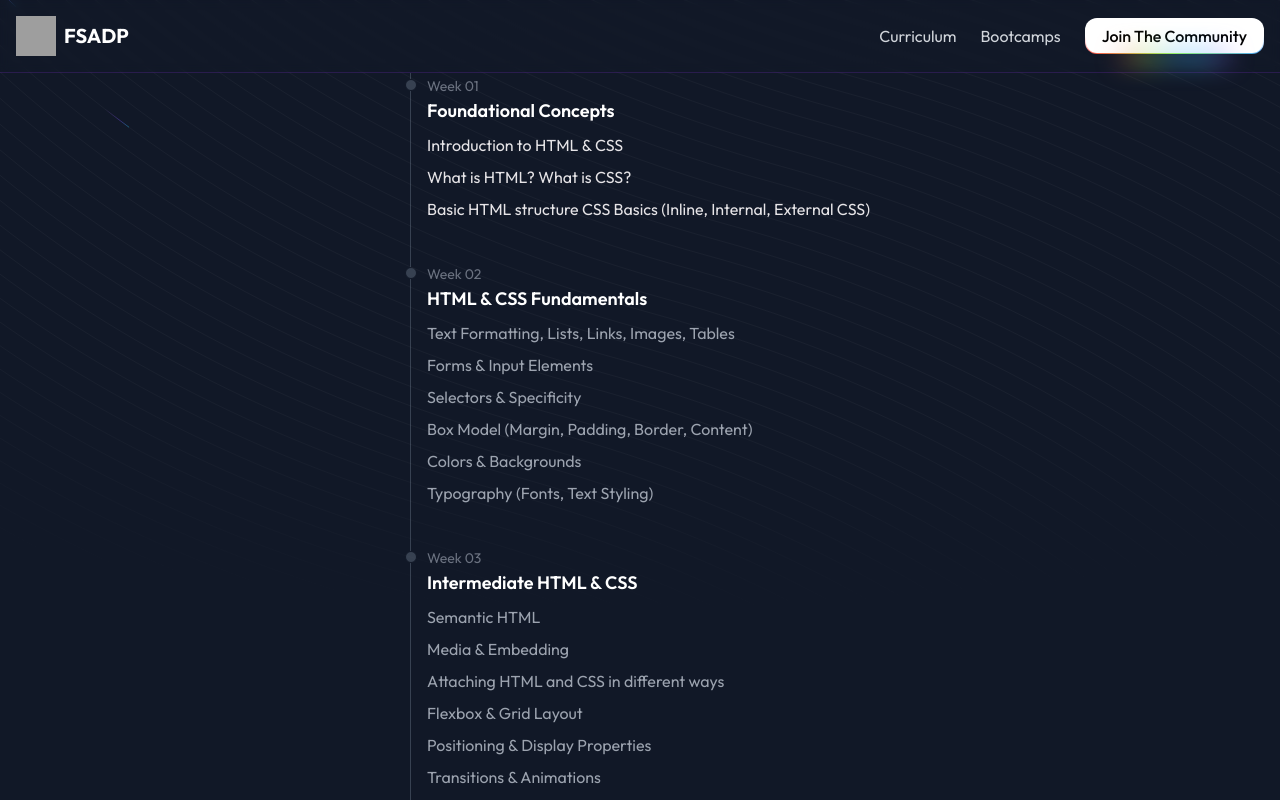
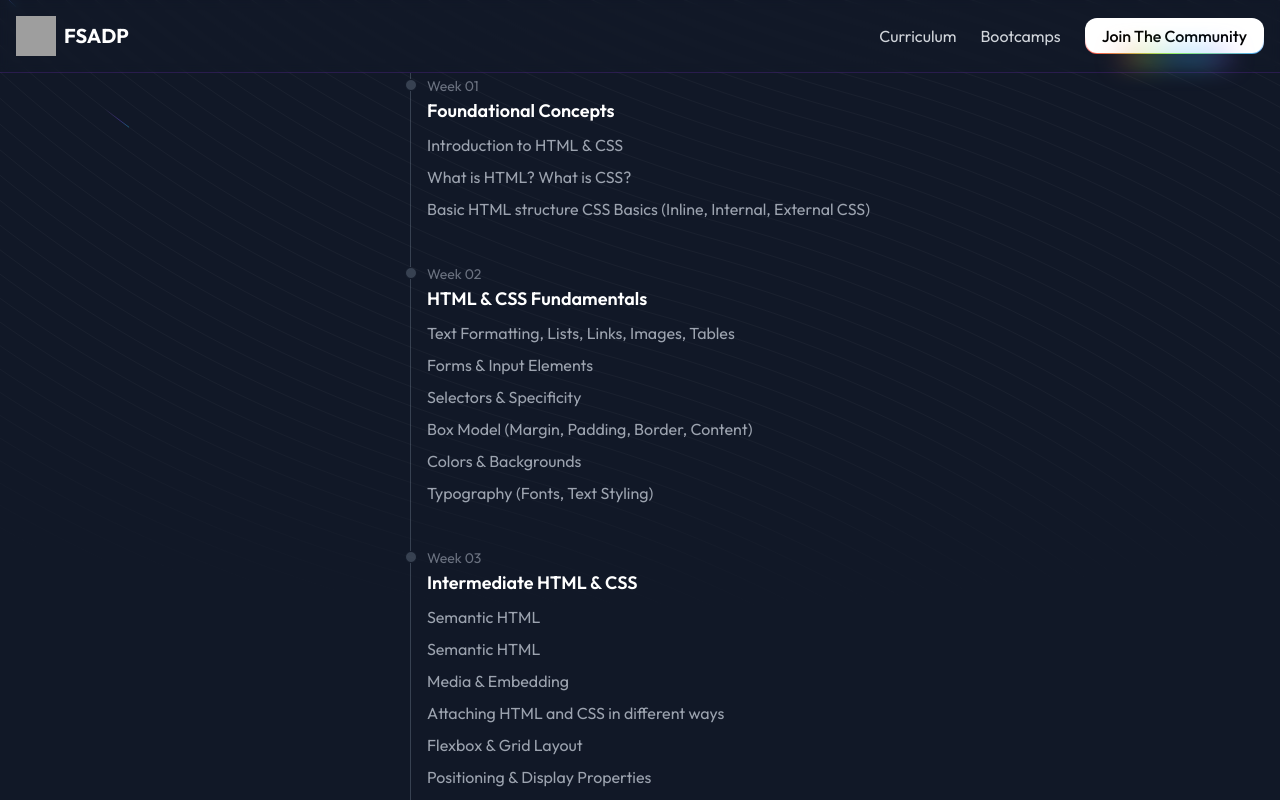
Before and after one commit to akhil-naidu/fsadp, a Next.js app: page /curriculum in a window 1280 px wide. Shown: the top 800 px of the page. Built offline with nearby package versions, Linux system fonts and the light colour scheme; grey boxes are pictures that could not be loaded.

Commit message:
hydration error fixes

```diff
--- a/app/curriculum/page.tsx
+++ b/app/curriculum/page.tsx
@@ -12,11 +12,17 @@ const page = () => {
           <h3 className="text-lg font-semibold text-gray-900 dark:text-white">
             Foundational Concepts
           </h3>
-          <li className="pt-2">Introduction to HTML & CSS</li>
-          <li className="pt-2">What is HTML? What is CSS?</li>
-          <li className="pt-2">
-            Basic HTML structure CSS Basics (Inline, Internal, External CSS)
-          </li>
+          <ul>
+            <li className="pt-2 text-base font-normal text-gray-500 dark:text-gray-400">
+              Introduction to HTML & CSS
+            </li>
+            <li className="pt-2 text-base font-normal text-gray-500 dark:text-gray-400">
+              What is HTML? What is CSS?
+            </li>
+            <li className="pt-2 text-base font-normal text-gray-500 dark:text-gray-400">
+              Basic HTML structure CSS Basics (Inline, Internal, External CSS)
+            </li>
+          </ul>
         </li>
         <li className="mb-10 ms-4">
           <div className="absolute w-3 h-3 bg-gray-200 rounded-full mt-1.5 -start-1.5 border border-white dark:border-gray-900 dark:bg-gray-700"></div>
@@ -26,18 +32,26 @@ const page = () => {
           <h3 className="text-lg font-semibold text-gray-900 dark:text-white">
             HTML & CSS Fundamentals
           </h3>
-          <p className="text-base font-normal text-gray-500 dark:text-gray-400">
-            <li className="pt-2">
+          <ul>
+            <li className="pt-2 text-base font-normal text-gray-500 dark:text-gray-400">
               Text Formatting, Lists, Links, Images, Tables
             </li>
-            <li className="pt-2">Forms & Input Elements</li>
-            <li className="pt-2">Selectors & Specificity</li>
-            <li className="pt-2">
+            <li className="pt-2 text-base font-normal text-gray-500 dark:text-gray-400">
+              Forms & Input Elements
+            </li>
+            <li className="pt-2 text-base font-normal text-gray-500 dark:text-gray-400">
+              Selectors & Specificity
+            </li>
+            <li className="pt-2 text-base font-normal text-gray-500 dark:text-gray-400">
               Box Model (Margin, Padding, Border, Content)
             </li>
-            <li className="pt-2">Colors & Backgrounds</li>
-            <li className="pt-2">Typography (Fonts, Text Styling)</li>
-          </p>
+            <li className="pt-2 text-base font-normal text-gray-500 dark:text-gray-400">
+              Colors & Backgrounds
+            </li>
+            <li className="pt-2 text-base font-normal text-gray-500 dark:text-gray-400">
+              Typography (Fonts, Text Styling)
+            </li>
+          </ul>
         </li>
         <li className="mb-10 ms-4">
           <div className="absolute w-3 h-3 bg-gray-200 rounded-full mt-1.5 -start-1.5 border border-white dark:border-gray-900 dark:bg-gray-700"></div>
@@ -47,14 +61,29 @@ const page = () => {
           <h3 className="text-lg font-semibold text-gray-900 dark:text-white">
             Intermediate HTML & CSS
           </h3>
-          <p className="text-base font-normal text-gray-500 dark:text-gray-400">
-            <li className="pt-2">Semantic HTML</li>
-            <li className="pt-2">Media & Embedding</li>
-            <li className="pt-2">Attaching HTML and CSS in different ways</li>
-            <li className="pt-2">Flexbox & Grid Layout</li>
-            <li className="pt-2">Positioning & Display Properties</li>
-            <li className="pt-2">Transitions & Animations</li>
-          </p>
+          <ul>
+            <li className="pt-2 text-base font-normal text-gray-500 dark:text-gray-400">
+              Semantic HTML
+            </li>
+            <li className="pt-2 text-base font-normal text-gray-500 dark:text-gray-400">
+              Semantic HTML
+            </li>
+            <li className="pt-2 text-base font-normal text-gray-500 dark:text-gray-400">
+              Media & Embedding
+            </li>
+            <li className="pt-2 text-base font-normal text-gray-500 dark:text-gray-400">
+              Attaching HTML and CSS in different ways
+            </li>
+            <li className="pt-2 text-base font-normal text-gray-500 dark:text-gray-400">
+              Flexbox & Grid Layout
+            </li>
+            <li className="pt-2 text-base font-normal text-gray-500 dark:text-gray-400">
+              Positioning & Display Properties
+            </li>
+            <li className="pt-2 text-base font-normal text-gray-500 dark:text-gray-400">
+              Transitions & Animations
+            </li>
+          </ul>
         </li>
         <li className="mb-10 ms-4">
           <div className="absolute w-3 h-3 bg-gray-200 rounded-full mt-1.5 -start-1.5 border border-white dark:border-gray-900 dark:bg-gray-700"></div>
@@ -64,18 +93,26 @@ const page = () => {
           <h3 className="text-lg font-semibold text-gray-900 dark:text-white">
             Advanced Concepts
           </h3>
-          <p className="text-base font-normal text-gray-500 dark:text-gray-400">
-            <li className="pt-2">Performance Optimization</li>
-            <li className="pt-2">Forms Validation</li>
-            <li className="pt-2">Web Components</li>
-            <li className="pt-2">
+          <ul>
+            <li className="pt-2 text-base font-normal text-gray-500 dark:text-gray-400">
+              Performance Optimization
+            </li>
+            <li className="pt-2 text-base font-normal text-gray-500 dark:text-gray-400">
+              Forms Validation
+            </li>
+            <li className="pt-2 text-base font-normal text-gray-500 dark:text-gray-400">
+              Web Components
+            </li>
+            <li className="pt-2 text-base font-normal text-gray-500 dark:text-gray-400">
               Responsive Design (Media Queries, Mobile-First Approach)
             </li>
-            <li className="pt-2">
+            <li className="pt-2 text-base font-normal text-gray-500 dark:text-gray-400">
               CSS Variables & Preprocessors (SASS Basics)
             </li>
-            <li className="pt-2">Attaching Javascript and HTML </li>
-          </p>
+            <li className="pt-2 text-base font-normal text-gray-500 dark:text-gray-400">
+              Attaching Javascript and HTML{' '}
+            </li>
+          </ul>
         </li>
       </ol>
     </div>
```
